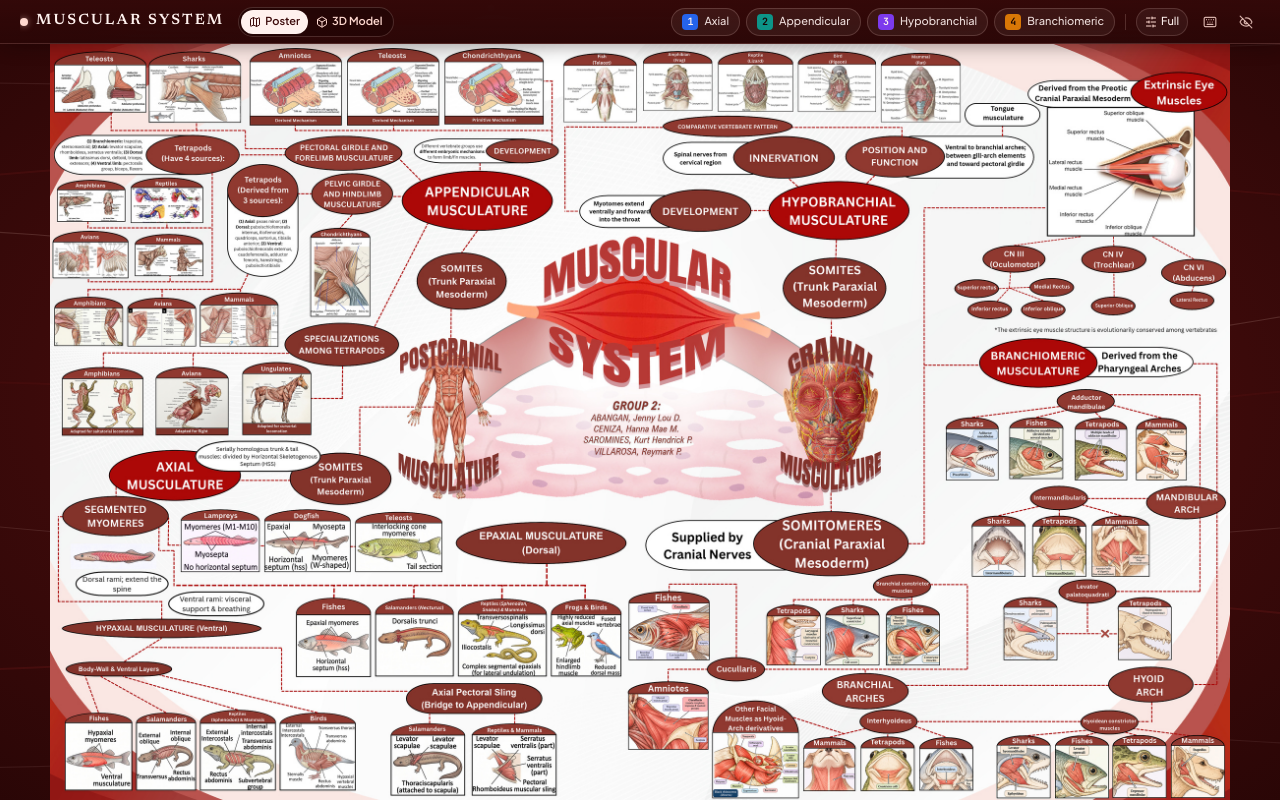
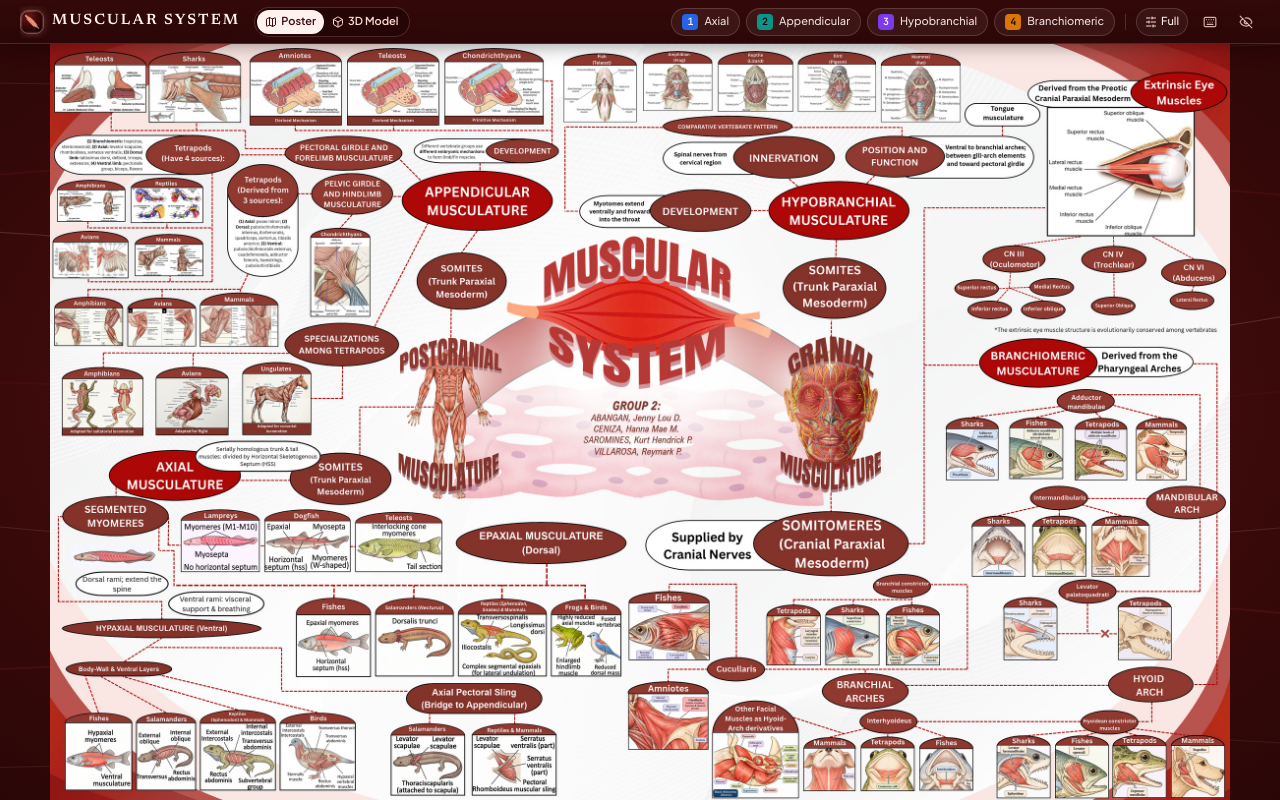
Before and after one commit to Peeeweee/Project_MSI, a React (Vite) app: page / in a window 1280 px wide. Built offline with nearby package versions, Linux system fonts and the light colour scheme.

Commit message:
Replace plain header dot with anatomical muscle logo emblem next to MUSCULAR SYSTEM

```diff
--- a/src/components/hud/TopBar.tsx
+++ b/src/components/hud/TopBar.tsx
@@ -100,14 +100,24 @@ export function TopBar({
           title="Return to full overview (Esc)"
         >
           <span
-            className="h-2 w-2 shrink-0 rounded-full transition-colors"
+            className="relative flex h-6 w-6 shrink-0 items-center justify-center overflow-hidden rounded-lg border transition-all duration-200 group-hover:scale-105"
             style={{
-              backgroundColor: activeSection ? activeSection.accent : '#ffd9d0',
+              borderColor: activeSection
+                ? `${activeSection.accent}cc`
+                : 'rgba(255, 217, 208, 0.35)',
               boxShadow: activeSection
-                ? `0 0 10px ${activeSection.accent}`
-                : '0 0 6px rgba(255, 217, 208, 0.5)',
+                ? `0 0 12px ${activeSection.accent}88`
+                : '0 0 8px rgba(255, 217, 208, 0.22)',
             }}
-          />
+          >
+            <img
+              src="./favicon.svg?v=5"
+              alt=""
+              aria-hidden="true"
+              draggable={false}
+              className="h-full w-full select-none object-cover"
+            />
+          </span>
           <span className="font-display whitespace-nowrap text-[11px] font-semibold tracking-[0.04em] text-[#fff1ee] sm:text-[15px] sm:tracking-[0.14em]">
             MUSCULAR SYSTEM
           </span>
```
